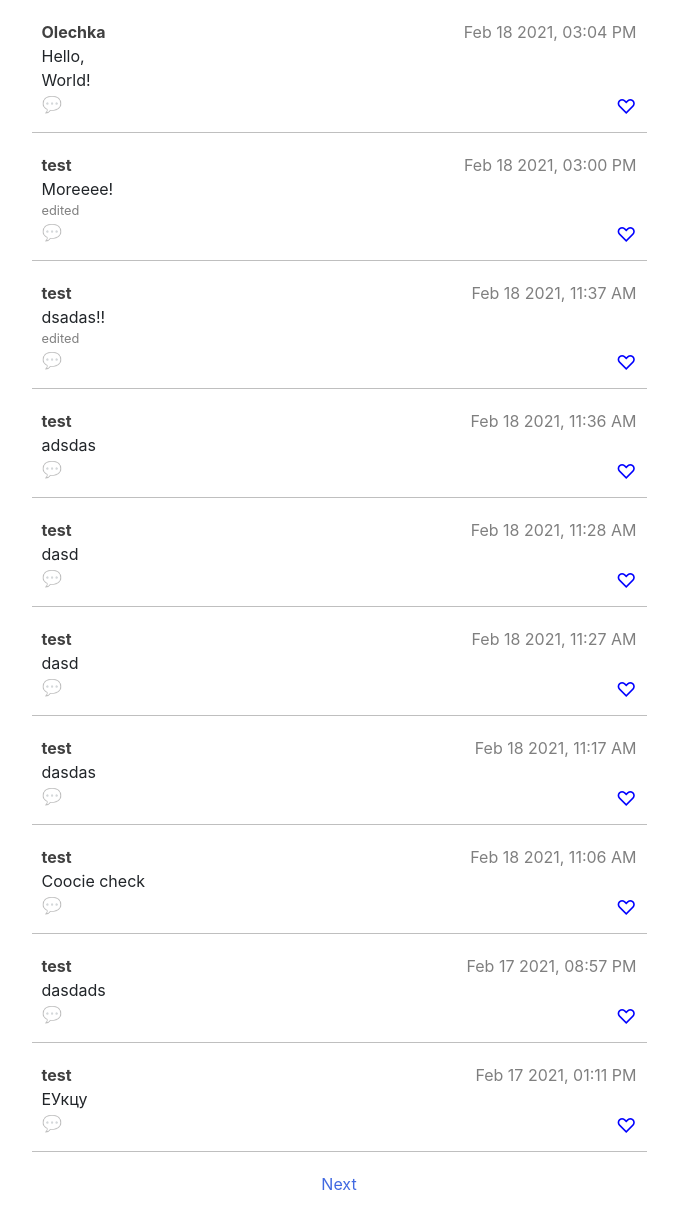
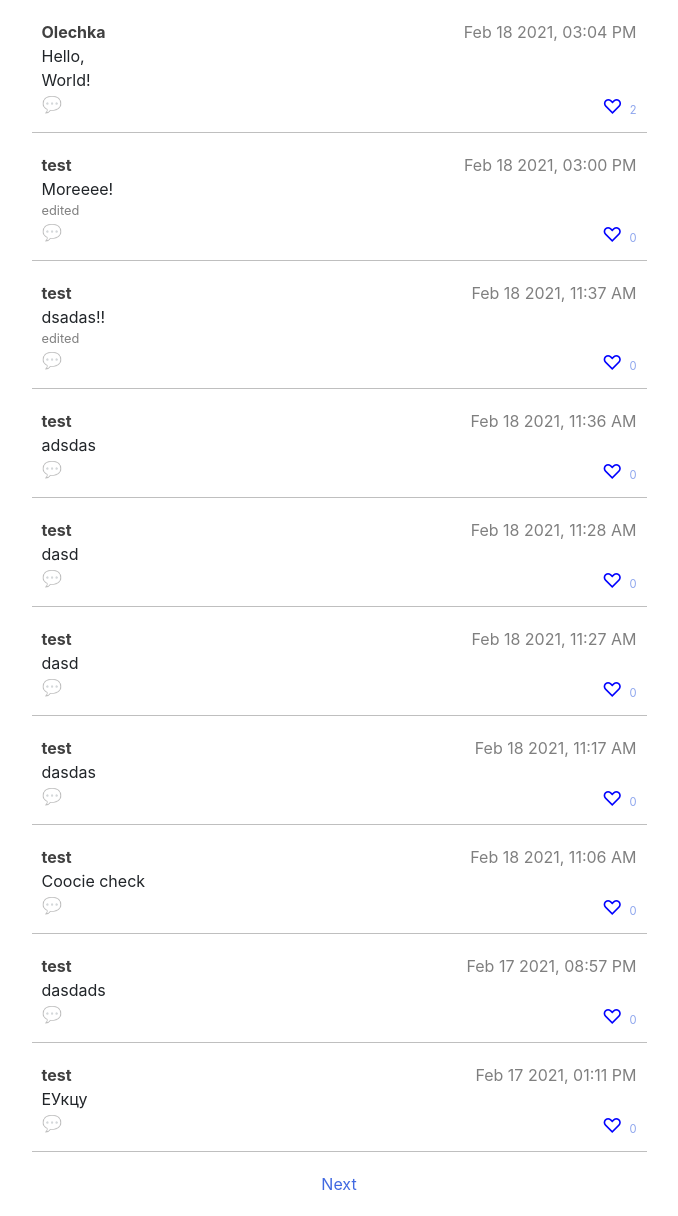
Before and after one commit to irazum/twitter, a Django app: page / in a window 1280 px wide. Shown: the part 56-1272 px from the top of the page, without its empty margins (301-979 px from the left). Run offline with Django 3.2, Linux system fonts and the light colour scheme; data comes from the database, SQL or seed files in the repository; both versions use the stored data as it was after the commit; some libraries are stand-ins or nearby versions.

Commit message:
v0.87 add likes num

```diff
--- a/network/models.py
+++ b/network/models.py
@@ -29,6 +29,7 @@ class Tweet(models.Model):
             "timestamp": self.timestamp.strftime("%b %d %Y, %I:%M %p"),
             'edit': self.edit,
             'like': like,
+            'likes_num': len(self.like.all()),
             'own': own
         }
 
--- a/network/static/network/inbox.js
+++ b/network/static/network/inbox.js
@@ -178,6 +178,9 @@ function create_tweet_element(tweet) {
 
 
     // like button
+    span = document.createElement('span');
+    tweet_buttons.appendChild(span);
+
     button = document.createElement('a');
     button.className = 'like-btn';
     if (tweet.like === '') {
@@ -190,8 +193,12 @@ function create_tweet_element(tweet) {
         else { button.innerHTML = '❤'; button.style.color = 'red';}
         button.addEventListener('click', like_click_handler)
     }
-    tweet_buttons.appendChild(button);
+    span.appendChild(button);
 
+    text_span = document.createElement('span');
+    text_span.className = 'likes-number';
+    text_span.innerHTML = tweet.likes_num;
+    span.appendChild(text_span);
 
     return grid_item
 }
@@ -278,8 +285,9 @@ function follow_btn_click_handler(event) {
 
 function like_click_handler(event) {
     let btn = event.target;
-    fetch(`/changestatus?like=1&id=${btn.parentElement.parentElement.dataset.id}`)
-    .then(response => {
+    fetch(`/changestatus?like=1&id=${btn.parentElement.parentElement.parentElement.dataset.id}`)
+    .then(response => response.json())
+    .then(data => {
         if (btn.innerHTML == '♡') {
             btn.innerHTML = '❤';
             btn.style.color = 'red'
@@ -288,6 +296,7 @@ function like_click_handler(event) {
             btn.innerHTML = '♡';
             btn.style.color = 'blue'
         }
+        btn.nextElementSibling.innerHTML = data.likes_num;
     })
 }
 
--- a/network/static/network/styles.css
+++ b/network/static/network/styles.css
@@ -85,15 +85,12 @@ textarea:focus {
     color: rgba(0, 0, 0, 0.5);
 }
 
-.tweet-buttons a {
-    /*
-    color: rgba(128, 128, 128, 0.5);
-    */
+.comment-btn:not(anything) {
     color: rgba(65, 105, 225, 0.25);
 }
 
-.edit-button {
-    color: rgba(65, 105, 225, 0.5);
+.edit-button, .likes-number {
+    color: rgba(65, 105, 225, 0.6);
 }
 
 .tweet-buttons a:hover, .edit-button:hover {
@@ -104,6 +101,10 @@ textarea:focus {
     font-size: 80%;
 }
 
+.likes-number {
+    font-size: 70%;
+    margin-left: 7px;
+}
 
 /* Grid */
 .grid-container {
--- a/network/views.py
+++ b/network/views.py
@@ -160,7 +160,7 @@ def change_status(request):
                 tweet.like.remove(request.user)
             else:
                 tweet.like.add(request.user)
-            return JsonResponse({'success': True})
+            return JsonResponse({'success': True, 'likes_num': len(tweet.like.all())})
 
 
 def edit_tweet(request):
```
Also changed, not shown: db.sqlite3.
